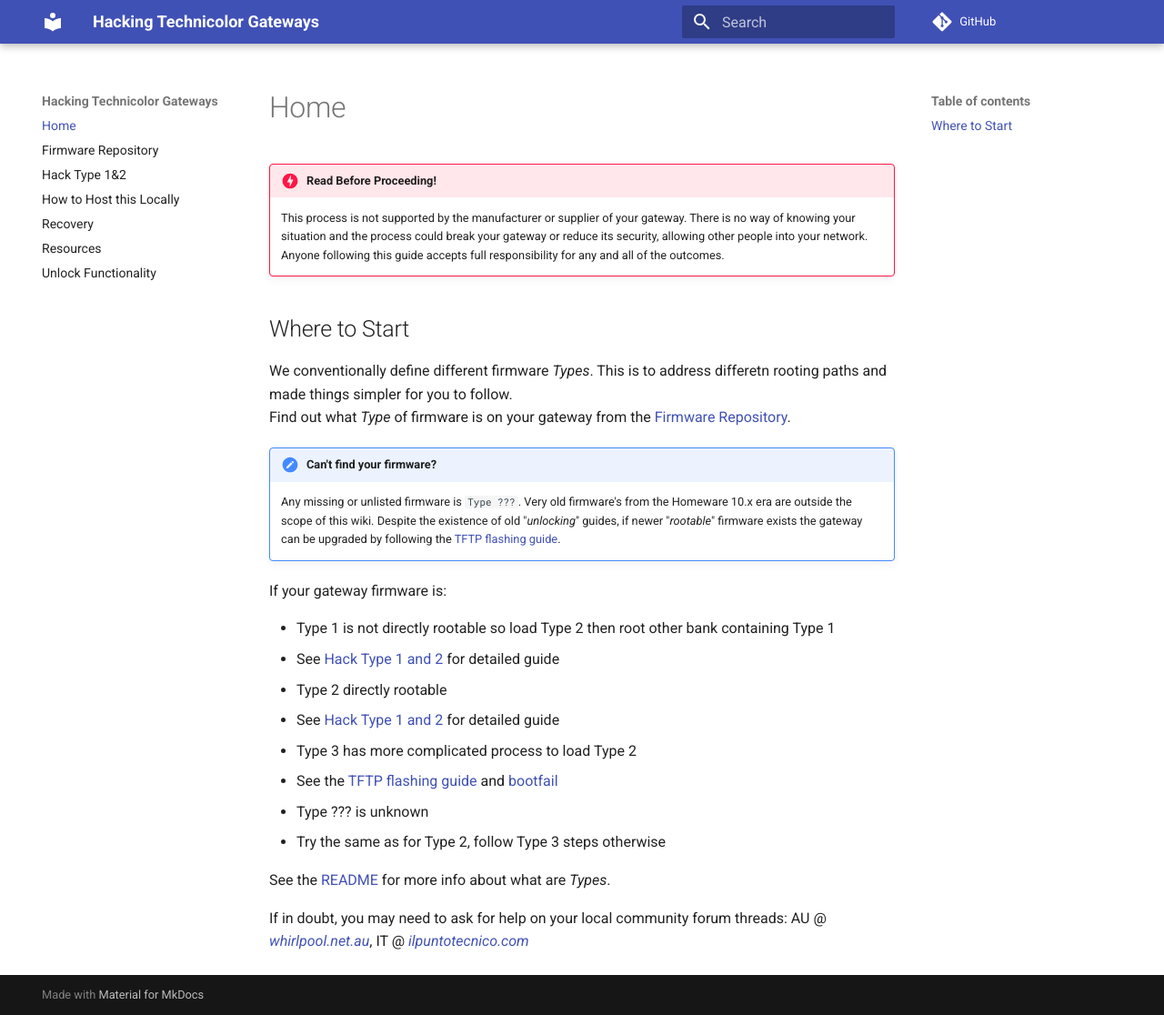
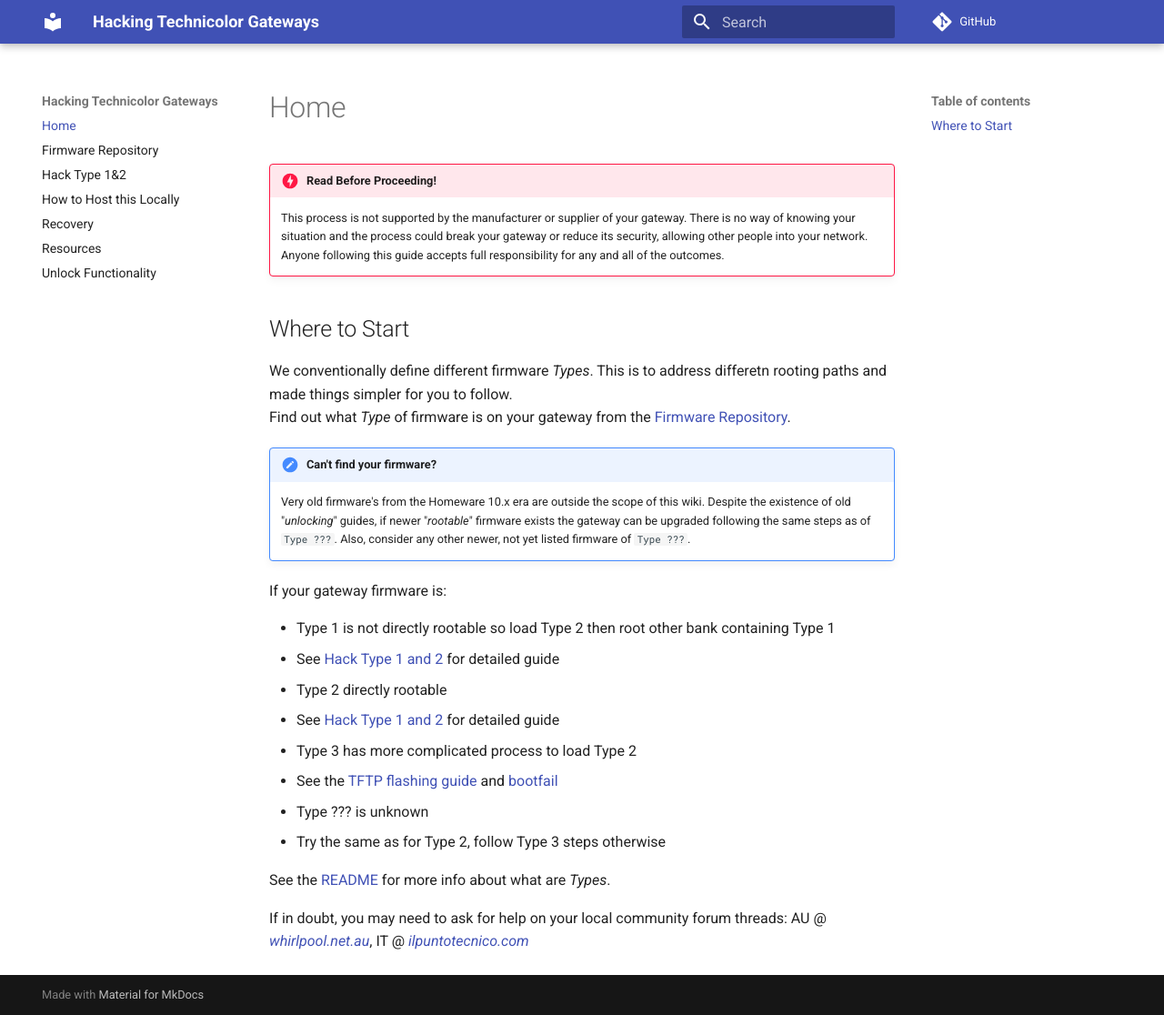
Before and after one commit to hack-technicolor/hack-technicolor, an MkDocs documentation site: the page built from docs/index.md, in a window 1280 px wide and 1116 px high. Shown: the whole window at 91% size. Built offline with MkDocs 1.6.1 and Material for MkDocs 9.7.7, drawn with Linux system fonts in a browser that asks for light colours; comment, search, counter and statistics services are not loaded.

Commit message:
Resolve out of scope ambiguity

```diff
--- a/docs/index.md
+++ b/docs/index.md
@@ -9,7 +9,7 @@
 Find out what *Type* of firmware is on your gateway from the [Firmware Repository](Firmware%20Repository/).
 
 !!! hint "Can't find your firmware?"
-    Any missing or unlisted firmware is `Type ???`. Very old firmware's from the Homeware 10.x era are outside the scope of this wiki. Despite the existence of old "*unlocking*" guides, if newer "*rootable*" firmware exists the gateway can be upgraded by following the [TFTP flashing guide](Recovery/#boot-p-recovery-mode-tftp-flashing).
+    Very old firmware's from the Homeware 10.x era are outside the scope of this wiki. Despite the existence of old "*unlocking*" guides, if newer "*rootable*" firmware exists the gateway can be upgraded following the same steps as of `Type ???`. Also, consider any other newer, not yet listed firmware of `Type ???`.
 
 If your gateway firmware is:
 
```
